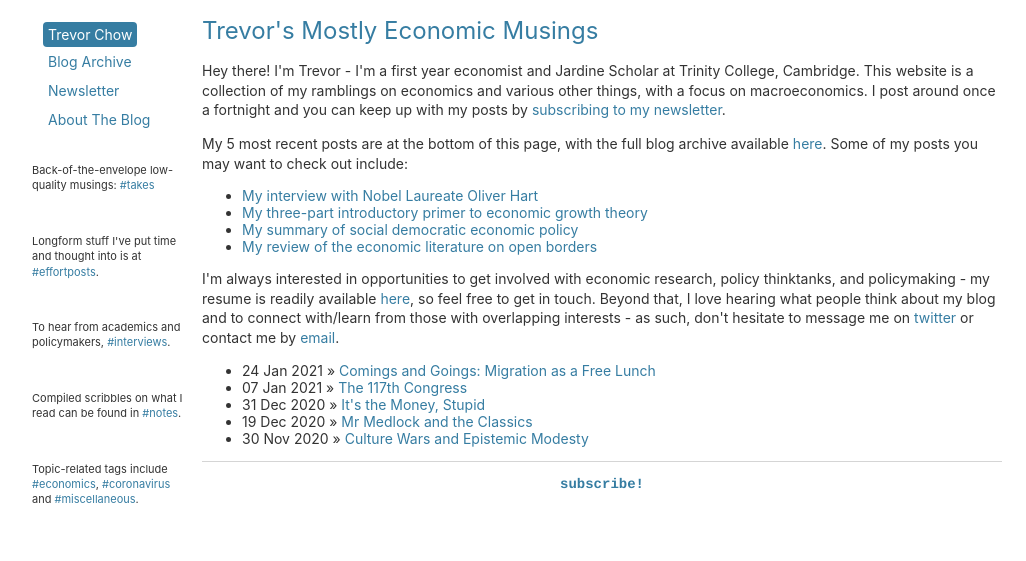
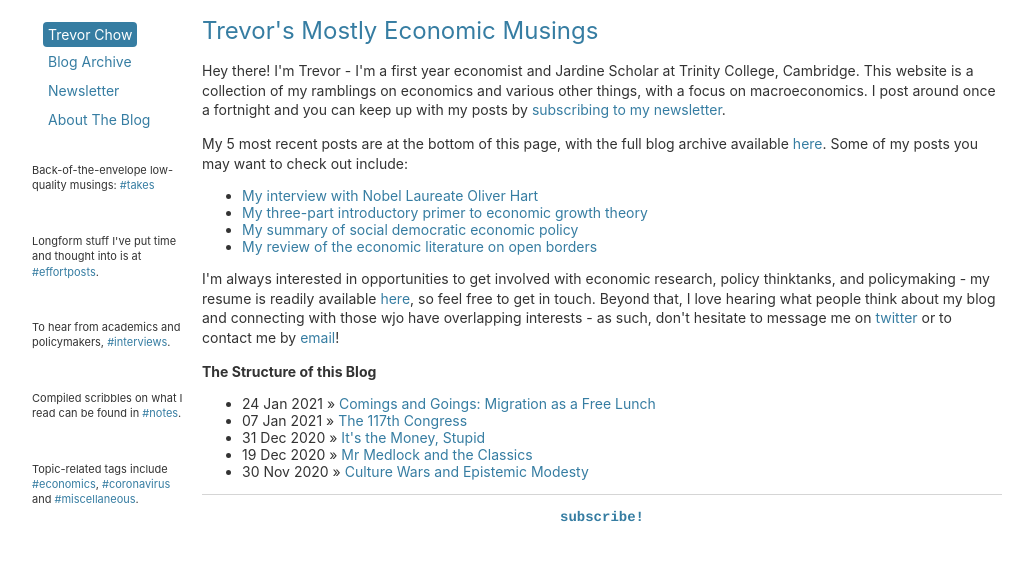
Before and after one commit to tmychow/tmychow.github.io, a Jekyll site: the page built from index.html, in a window 1280 px wide. Shown: the top 561 px of the page, without its empty margins (28-1054 px from the left). Built offline with Jekyll 4.4.1, drawn with Linux system fonts in a browser that asks for light colours.

Commit message:
Update index.html

```diff
--- a/index.html
+++ b/index.html
@@ -11,7 +11,8 @@
 		<li> <a href="https://tmychow.com/blog/2020/12/19/mr-medlock-and-the-classics">My summary of social democratic economic policy</a> </li>
 		<li> <a href="https://tmychow.com/blog/2021/01/24/comings-and-goings">My review of the economic literature on open borders</a> </li>
 	</ul>
-	<p>I'm always interested in opportunities to get involved with economic research, policy thinktanks, and policymaking - my resume is readily available <a href="/assets/ResumeJan21.pdf">here</a>, so feel free to get in touch. Beyond that, I love hearing what people think about my blog and to connect with/learn from those with overlapping interests - as such, don't hesitate to message me on <a href="https://twitter.com/tmychow">twitter</a> or contact me by <a href="mailto:tmychow@gmail.com?subject=Mostly Economic Musings">email</a>.</p>
+	<p>I'm always interested in opportunities to get involved with economic research, policy thinktanks, and policymaking - my resume is readily available <a href="/assets/ResumeJan21.pdf">here</a>, so feel free to get in touch. Beyond that, I love hearing what people think about my blog and connecting with those wjo have overlapping interests - as such, don't hesitate to message me on <a href="https://twitter.com/tmychow">twitter</a> or to contact me by <a href="mailto:tmychow@gmail.com?subject=Mostly Economic Musings">email</a>!</p>
+	<p><strong>The Structure of this Blog</strong></p>
 	<ul class="posts">
 	  {% for post in site.posts limit:5 %}
 	    <li><span>{{ post.date | date_to_string }}</span> » <a href="{{ post.url }}" title="{{ post.title }}">{{ post.title }}</a>
```
